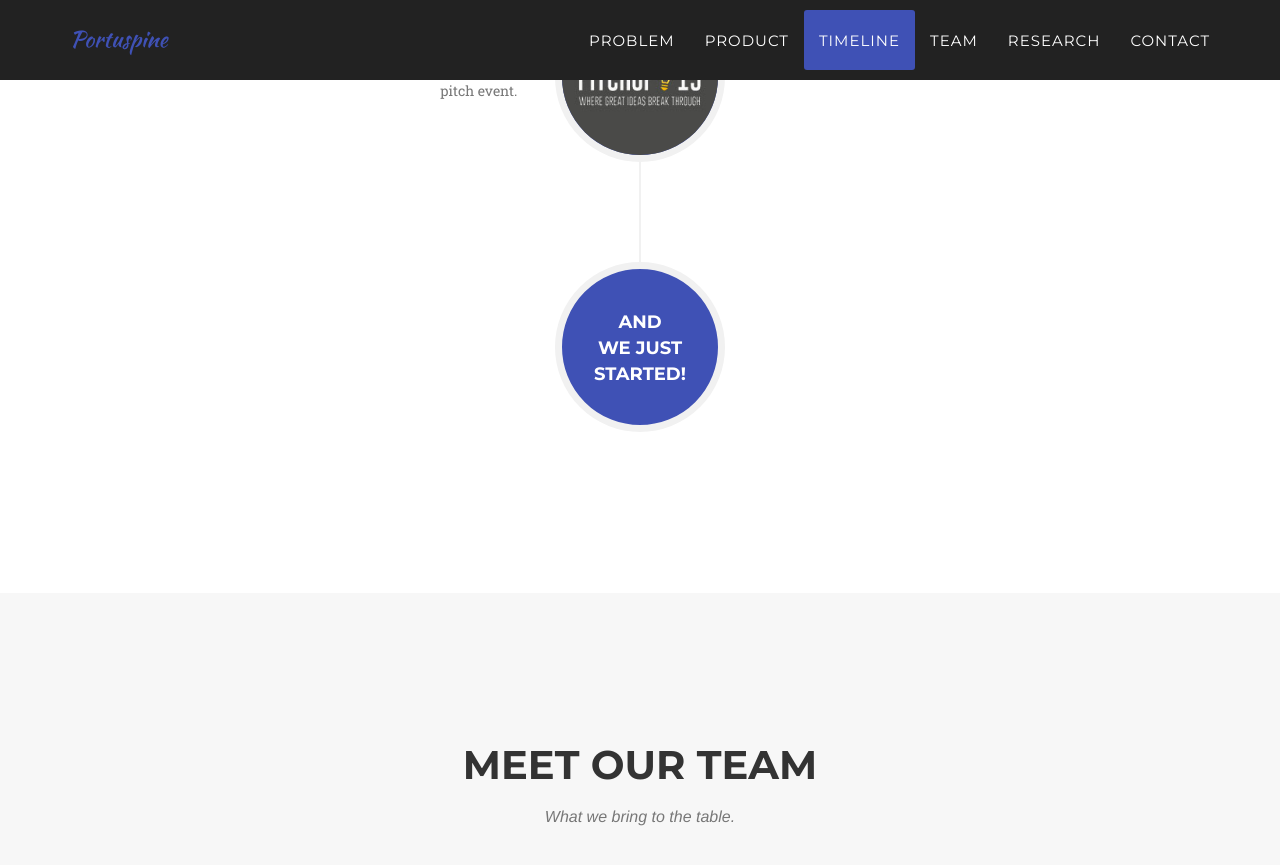
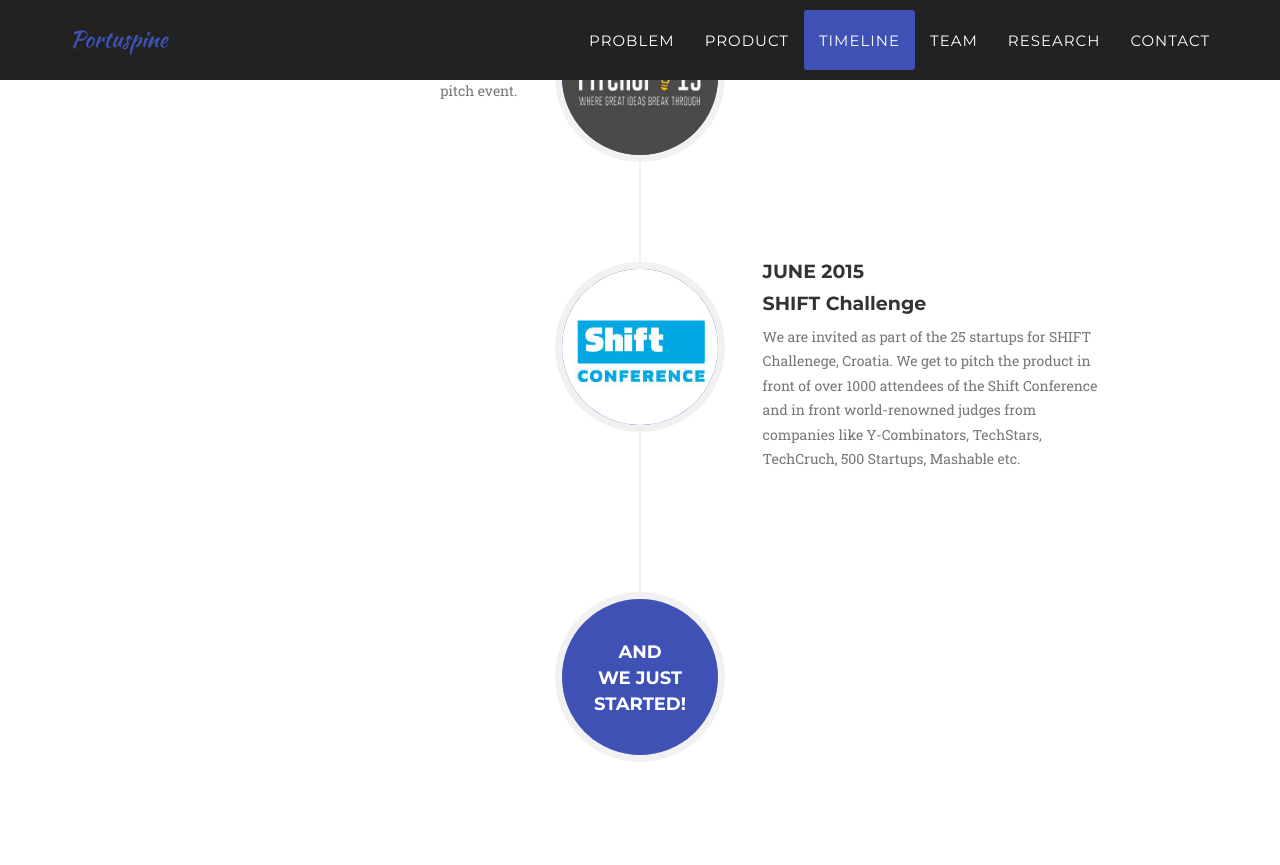
Before and after one commit to Bejoynj/portuspine.github.io, a Jekyll site: the page built from index.html, in a window 1280 px wide and 900 px high, scrolled down 4084 px. Shown: the top 865 px of the window. Built offline with Jekyll 4.4.1, drawn with Linux system fonts in a browser that asks for light colours; some web fonts are replaced; comment, search, counter and statistics services are not loaded.

Commit message:
Adding latest accolade

```diff
--- a/_includes/accolades.html
+++ b/_includes/accolades.html
@@ -2,9 +2,14 @@
     <aside class="clients">
         <div class="container">
             <div class="row">
-                <div class="col-lg-12">
+                <div class="col-lg-6">
                     <a href="http://www.emaze.com/pitchup15/">
                         <img src="img/logos/emaze-pitchup.jpg" class="img-responsive img-centered" alt="">
+                    </a>
+                </div>
+                <div class="col-lg-6">
+                    <a href="http://shiftsplit.com/">
+                        <img src="img/logos/shift-conference.jpg" class="img-responsive img-centered" alt="">
                     </a>
                 </div>
             </div>
--- a/_includes/timeline.html
+++ b/_includes/timeline.html
@@ -82,6 +82,20 @@
                         </li>
                         <li class="timeline-inverted">
                             <div class="timeline-image">
+                                <img class="img-circle img-responsive" src="img/about/6.jpg" alt="">
+                            </div>
+                            <div class="timeline-panel">
+                                <div class="timeline-heading">
+                                    <h4>June 2015</h4>
+                                    <h4 class="subheading">SHIFT Challenge</h4>
+                                </div>
+                                <div class="timeline-body">
+                                    <p class="text-muted">We are invited as part of the 25 startups for SHIFT Challenege, Croatia. We get to pitch the product in front of over 1000 attendees of the Shift Conference and in front world-renowned judges from companies like Y-Combinators, TechStars, TechCruch, 500 Startups, Mashable etc.</p>
+                                </div>
+                            </div>
+                        </li>
+                        <li class="timeline-inverted">
+                            <div class="timeline-image">
                                 <h4>And
                                     <br>We just
                                     <br>Started!</h4>
```
Also changed, not shown: img/about/6.jpg (added), img/logos/shift-conference.jpg (added).
